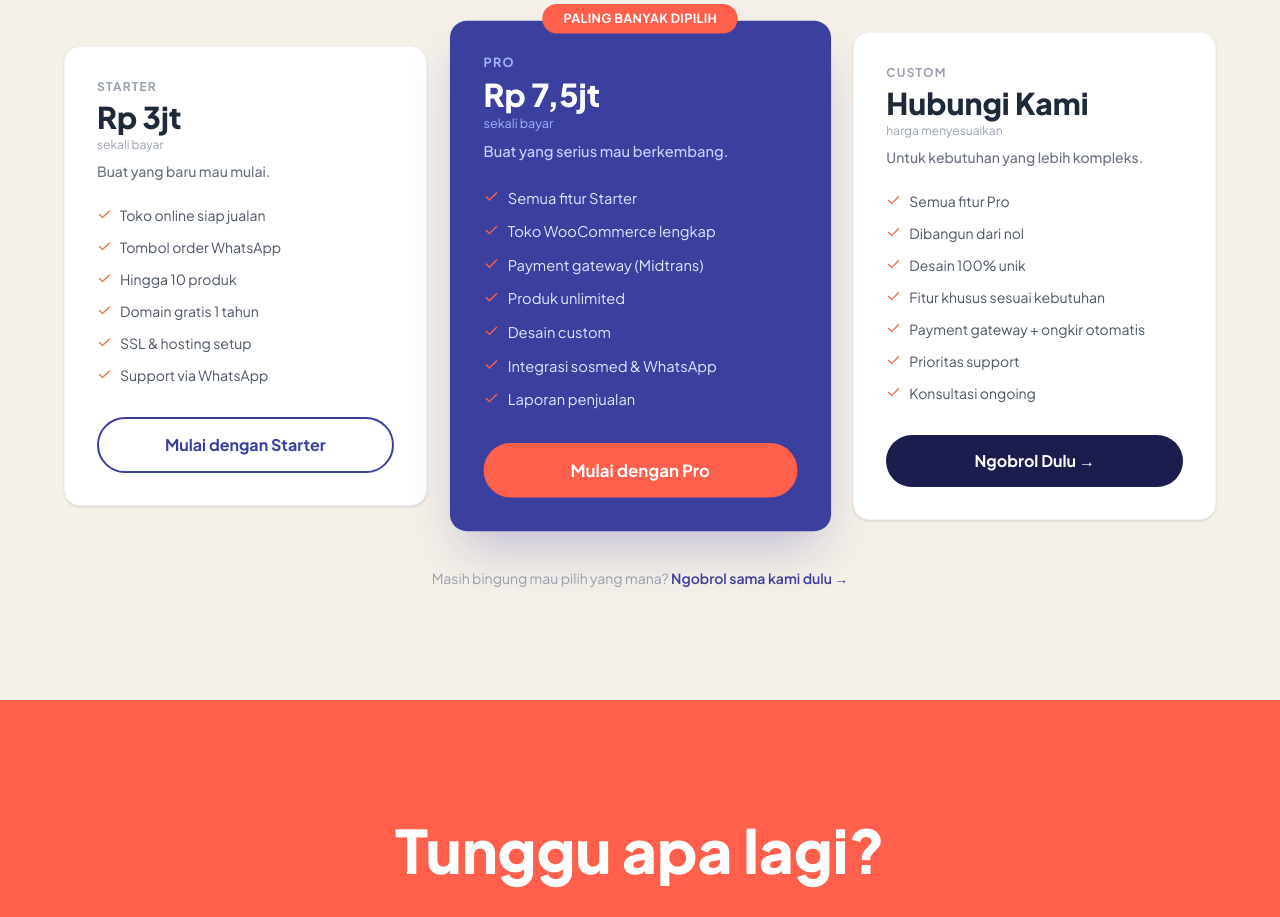
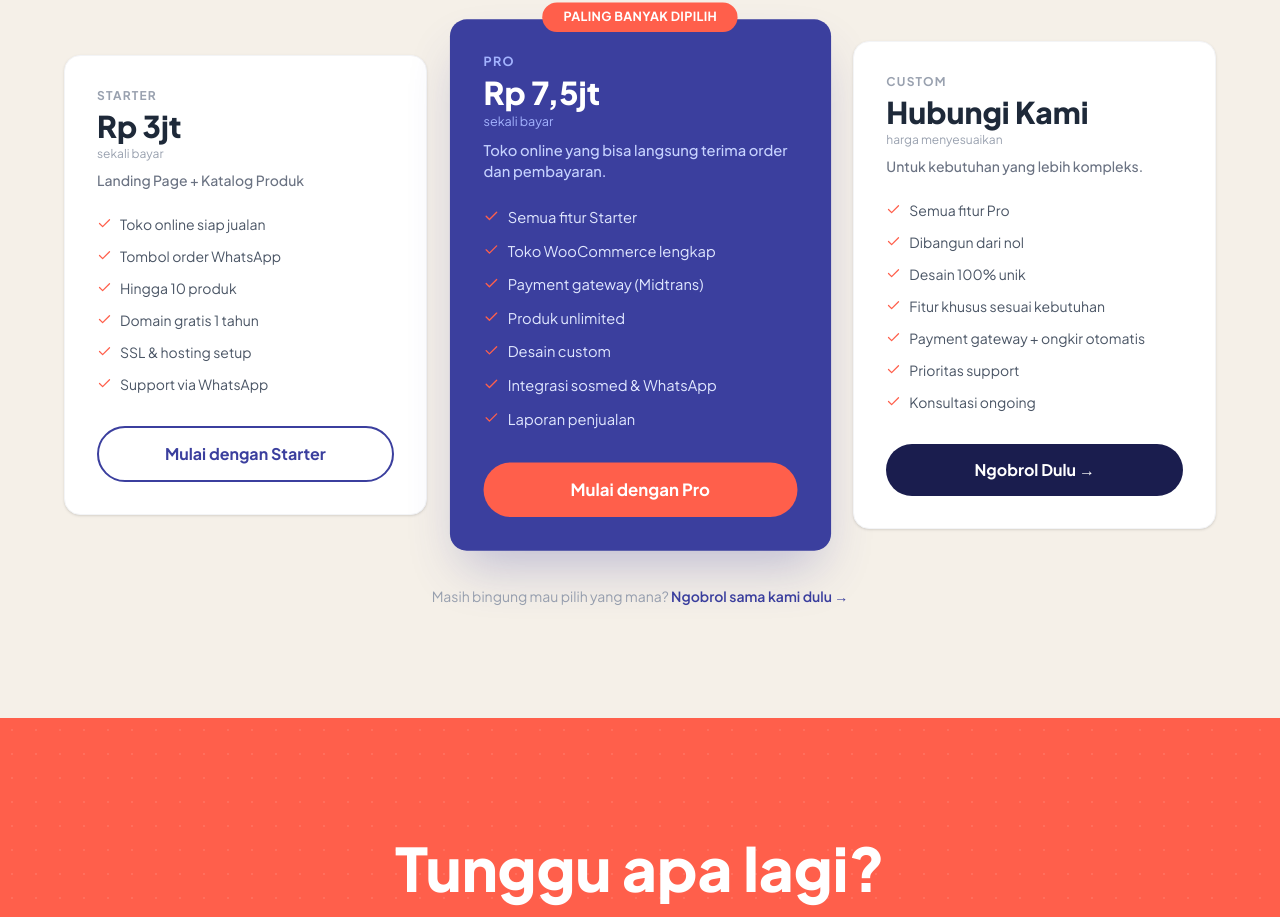
Before and after one commit to bikinin-website/bikininwebsite, a Next.js app: page / in a window 1280 px wide. Shown: the part 4761-5678 px from the top of the page. Built offline with nearby package versions, Linux system fonts and the light colour scheme.

Commit message:
Edit Starter and Pro description.

```diff
--- a/src/app/page.tsx
+++ b/src/app/page.tsx
@@ -414,13 +414,13 @@ export default function Home() {
             {[
               {
                 name: "Starter", price: "Rp 3jt", sub: "sekali bayar",
-                desc: "Buat yang baru mau mulai.",
+                desc: "Landing Page + Katalog Produk",
                 features: ["Toko online siap jualan", "Tombol order WhatsApp", "Hingga 10 produk", "Domain gratis 1 tahun", "SSL & hosting setup", "Support via WhatsApp"],
                 highlight: false, cta: "Mulai dengan Starter", ctaStyle: "border"
               },
               {
                 name: "Pro", price: "Rp 7,5jt", sub: "sekali bayar",
-                desc: "Buat yang serius mau berkembang.",
+                desc: "Toko online yang bisa langsung terima order dan pembayaran.",
                 features: ["Semua fitur Starter", "Toko WooCommerce lengkap", "Payment gateway (Midtrans)", "Produk unlimited", "Desain custom", "Integrasi sosmed & WhatsApp", "Laporan penjualan"],
                 highlight: true, cta: "Mulai dengan Pro", ctaStyle: "coral"
               },
```
